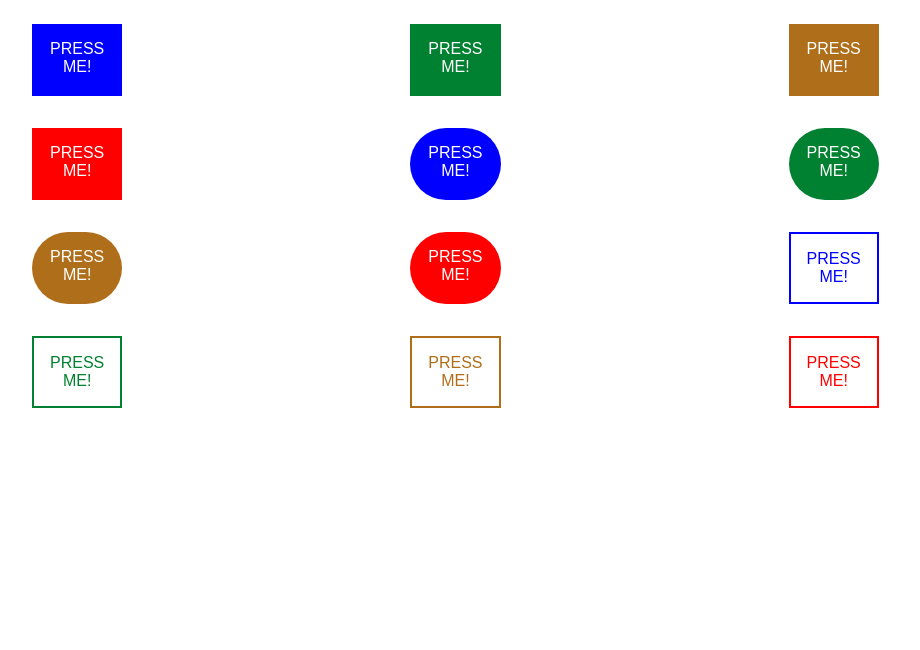
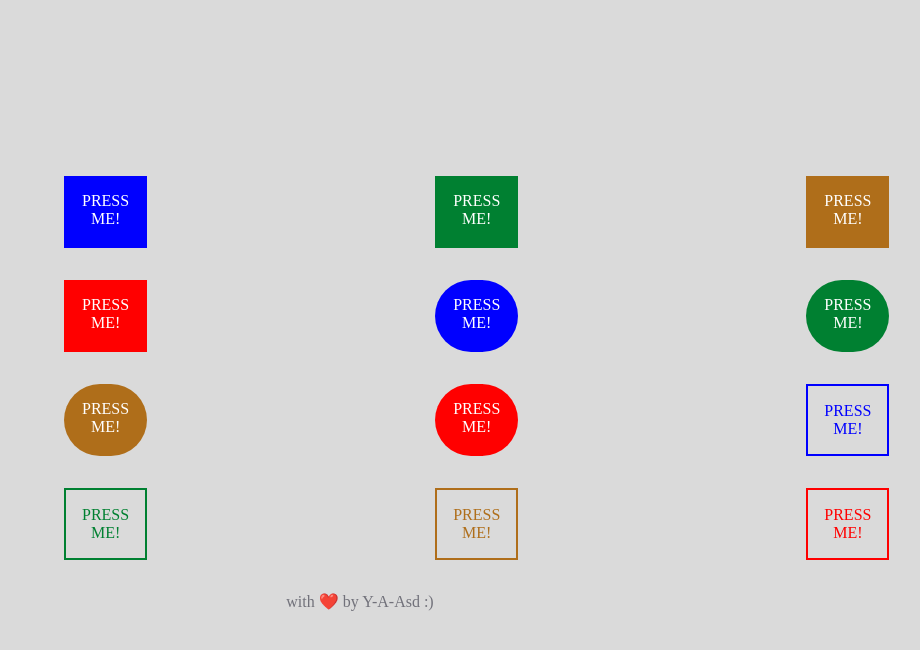
Before and after one commit to Y-A-Asd/front_as_a_noob, a plain HTML site: page cw/cw4/cw4.html in a window 1280 px wide. Shown: the whole page, without its empty margins (280-1200 px from the left). Drawn offline with Linux system fonts and the light colour scheme.

Commit message:
finaly we got something gooooood

```diff
--- a/cw-plans/style.css
+++ b/cw-plans/style.css
@@ -116,3 +116,10 @@ header{
     }
 
 }
+a{
+    text-decoration: none;
+}
+.yousof{
+    text-align: center;
+    color: #71717a;
+}
--- a/cw/cw4/cw4.css
+++ b/cw/cw4/cw4.css
@@ -1,12 +1,16 @@
+body{
+    background-color: #dadada;
+}
+
+
 section{
-
-    font-family: arial;
+    margin-top: 10rem;
     display: grid;
     grid-auto-flow: column;
     grid-template-columns: repeat(3,1fr);
     grid-template-rows: repeat(4,1fr);
     width: 80%;
-    margin-left: 10rem;
+    margin-left: 12rem;
 }
 section > *{
     text-align: center;
@@ -59,3 +63,13 @@ section :nth-child(12){
     border: 2px solid red;
     color: red;
 }
+a{
+    text-decoration: none;
+}
+.yousof{
+    text-align: center;
+    color: #71717a;
+    display:block;
+    width: 100%;
+    height: 3.2rem;
+}
--- a/cw/cw4/cw4.html
+++ b/cw/cw4/cw4.html
@@ -20,5 +20,6 @@
         <p>PRESS ME!</p>
         <p>PRESS ME!</p>
     </section>
+    <a href="https://github.com/Y-A-Asd"><p class="yousof">with ❤️ by Y-A-Asd :)</p></a>
 </body>
 </html>
```
Also changed, not shown: cw-plans/index.html (+1 -0 lines), cw/cw2/cw2.css (+6 -1 lines), cw/cw2/cw2.html (+1 -1 lines), tailwind_self/dist/index.html, tailwind_self/dist/output.css.
